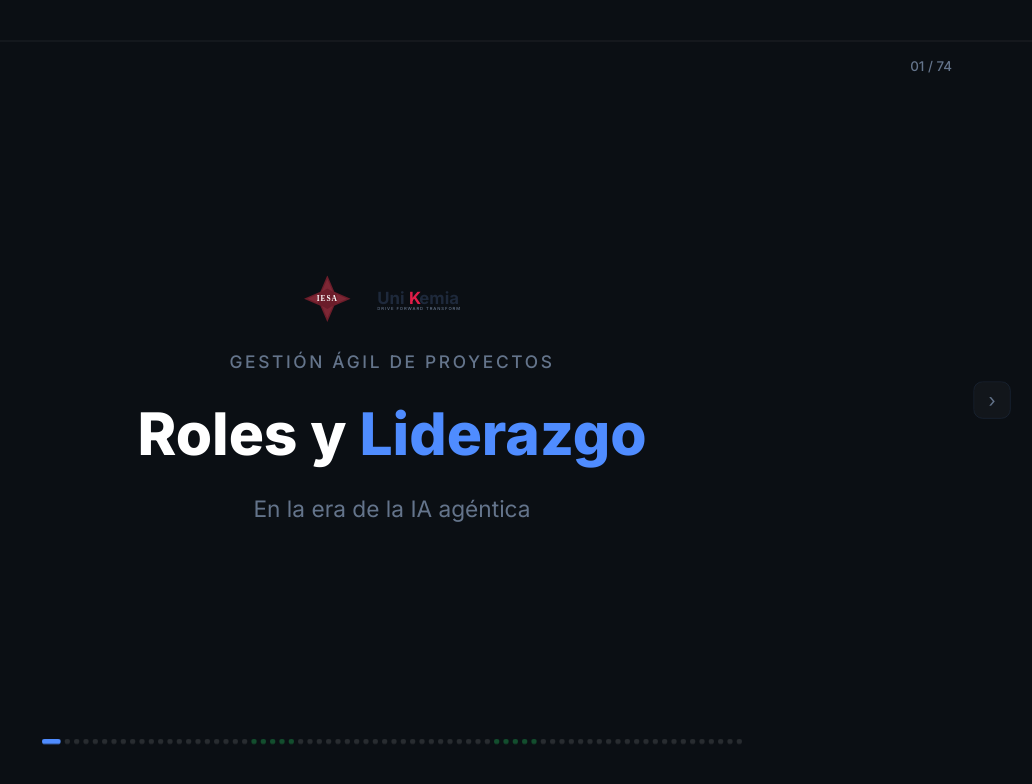
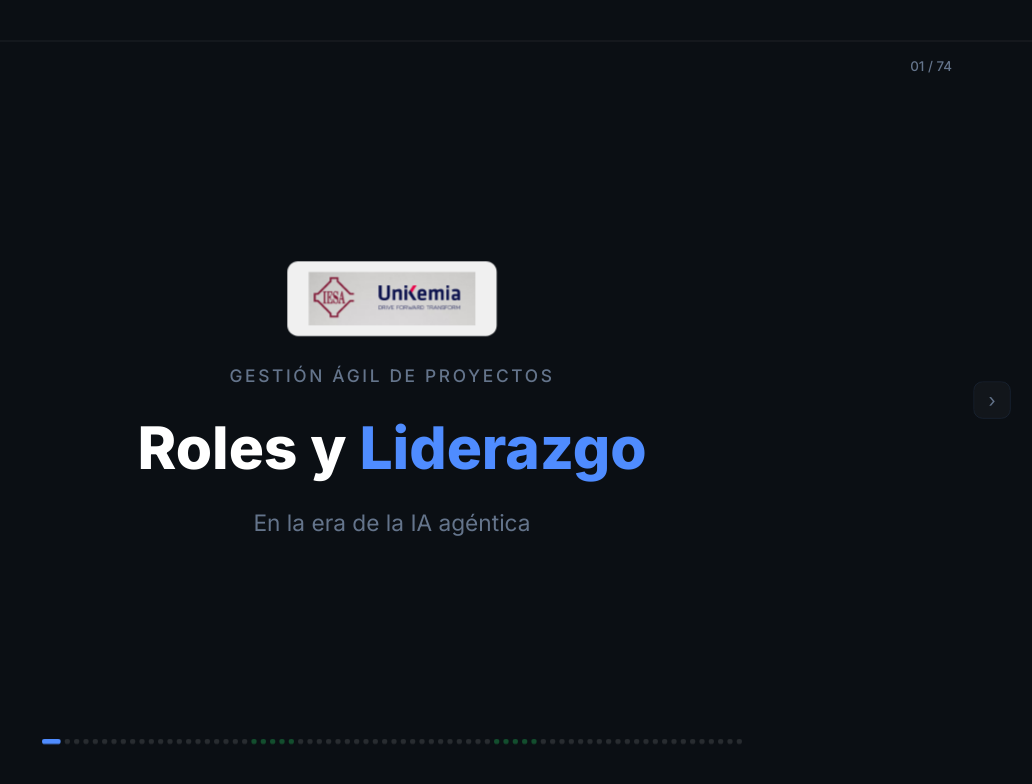
Before and after one commit to gonzalezulises/gestion-agil-2026-ia-agentica, a React (Vite) app in the folder presentation/: page / in a window 1280 px wide. Shown: the top 784 px of the page, without its empty margins (248-1280 px from the left). Built offline with nearby package versions, Linux system fonts and the light colour scheme.

Commit message:
fix: use original IESA + UniKemia logo image
Replace SVG approximations with the actual program logo
(logo-programa.png) from the official source.

Co-Authored-By: Claude Opus 4.6 <noreply@anthropic.com>

```diff
--- a/presentation/src/App.jsx
+++ b/presentation/src/App.jsx
@@ -7,38 +7,17 @@ const C = { bg: '#0B0F14', white: '#FFFFFF', accent: '#4F8CFF', highlight: '#22C
 const T = { hero: 88, title: 72, subtitle: 44, text: 34, bullet: 32, caption: 26 }
 
 /* ═══════════════════════════════════════════
-   LOGO SVGs
+   LOGO — Imagen original del programa
    ═══════════════════════════════════════════ */
-function IESALogo({ size = 80 }) {
+function Logos({ height = 64 }) {
   return (
-    <svg width={size} height={size} viewBox="0 0 100 100" fill="none">
-      <path d="M50 0 L65 35 L100 50 L65 65 L50 100 L35 65 L0 50 L35 35 Z" fill="#6B1D2A" />
-      <path d="M50 8 L62 35 L50 28 L38 35 Z" fill="#8B2E3D" opacity="0.6" />
-      <path d="M50 92 L62 65 L50 72 L38 65 Z" fill="#8B2E3D" opacity="0.6" />
-      <path d="M8 50 L35 38 L28 50 L35 62 Z" fill="#8B2E3D" opacity="0.6" />
-      <path d="M92 50 L65 38 L72 50 L65 62 Z" fill="#8B2E3D" opacity="0.6" />
-      <rect x="30" y="38" width="40" height="24" rx="2" fill="#6B1D2A" />
-      <text x="50" y="55" textAnchor="middle" fill="white" fontSize="16" fontWeight="700" fontFamily="serif" letterSpacing="2">IESA</text>
-    </svg>
-  )
-}
-
-function UniKemiaLogo({ height = 40 }) {
-  return (
-    <svg height={height} viewBox="0 0 220 50" fill="none">
-      <text x="0" y="35" fill="#1E293B" fontSize="36" fontWeight="700" fontFamily="Inter, sans-serif">Uni</text>
-      <text x="68" y="35" fill="#E11D48" fontSize="36" fontWeight="700" fontFamily="Inter, sans-serif">K</text>
-      <text x="90" y="35" fill="#1E293B" fontSize="36" fontWeight="700" fontFamily="Inter, sans-serif">emia</text>
-      <text x="0" y="48" fill="#64748B" fontSize="9" fontWeight="500" letterSpacing="2" fontFamily="Inter, sans-serif">DRIVE FORWARD TRANSFORM</text>
-    </svg>
-  )
-}
-
-function Logos({ size = 60 }) {
-  return (
-    <div style={{ display: 'flex', alignItems: 'center', gap: 40 }}>
-      <IESALogo size={size} />
-      <UniKemiaLogo height={size * 0.5} />
+    <div style={{ background: '#F0F0F0', borderRadius: 16, padding: '16px 32px', display: 'inline-flex' }}>
+      <img
+        src="./logo-programa.png"
+        alt="IESA — UniKemia"
+        style={{ height, objectFit: 'contain' }}
+        draggable={false}
+      />
     </div>
   )
 }
@@ -562,7 +541,7 @@ function SlideRenderer({ data, quizState, onQuizAnswer }) {
 
     case 'hero': return (
       <div style={{ ...inner, height: '100%', display: 'flex', flexDirection: 'column', justifyContent: 'center', alignItems: 'center', textAlign: 'center', gap: 40 }}>
-        <div className="anim-fade d1"><Logos size={70} /></div>
+        <div className="anim-fade d1"><Logos height={80} /></div>
         <p className="anim-fade d2" style={{ fontSize: T.caption, color: C.dim, letterSpacing: 4, textTransform: 'uppercase', fontWeight: 500 }}>Gestión Ágil de Proyectos</p>
         <h1 className="anim-fade d3" style={{ fontSize: T.hero, fontWeight: 800, lineHeight: 1.1, color: C.white, maxWidth: 900 }}>
           Roles y <span style={{ color: C.accent }}>Liderazgo</span>
@@ -575,7 +554,7 @@ function SlideRenderer({ data, quizState, onQuizAnswer }) {
 
     case 'end': return (
       <div style={{ ...inner, height: '100%', display: 'flex', flexDirection: 'column', justifyContent: 'center', alignItems: 'center', textAlign: 'center', gap: 60 }}>
-        <div className="anim-fade d1"><Logos size={80} /></div>
+        <div className="anim-fade d1"><Logos height={80} /></div>
         <p className="anim-fade d2" style={{ fontSize: T.subtitle, color: C.dim, fontWeight: 500 }}>Gestión Ágil de Proyectos</p>
         <p className="anim-fade d3" style={{ fontSize: T.title, fontWeight: 700, color: C.white }}>Gracias</p>
       </div>
```
Also changed, not shown: presentation/public/logo-programa.png (added).
